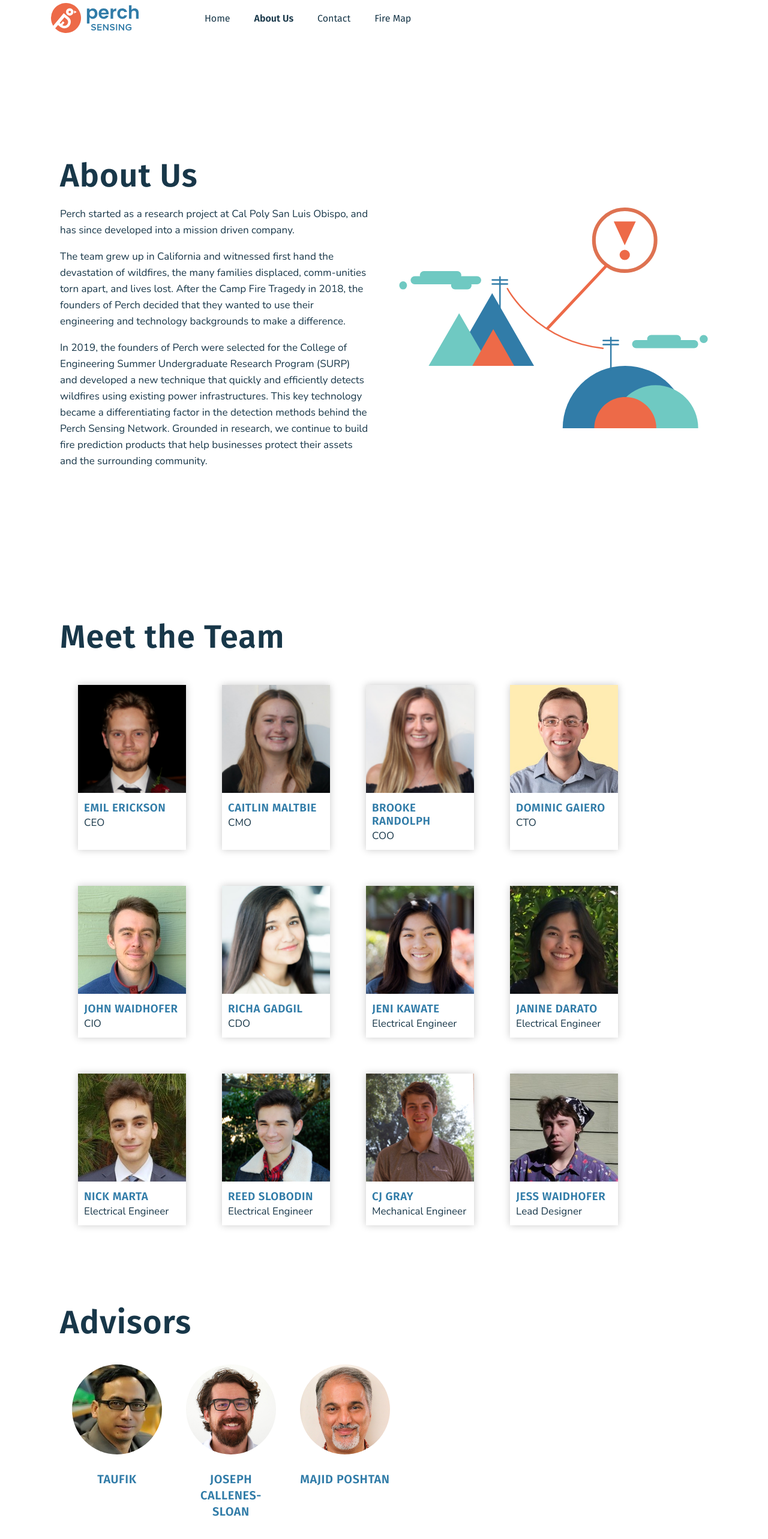
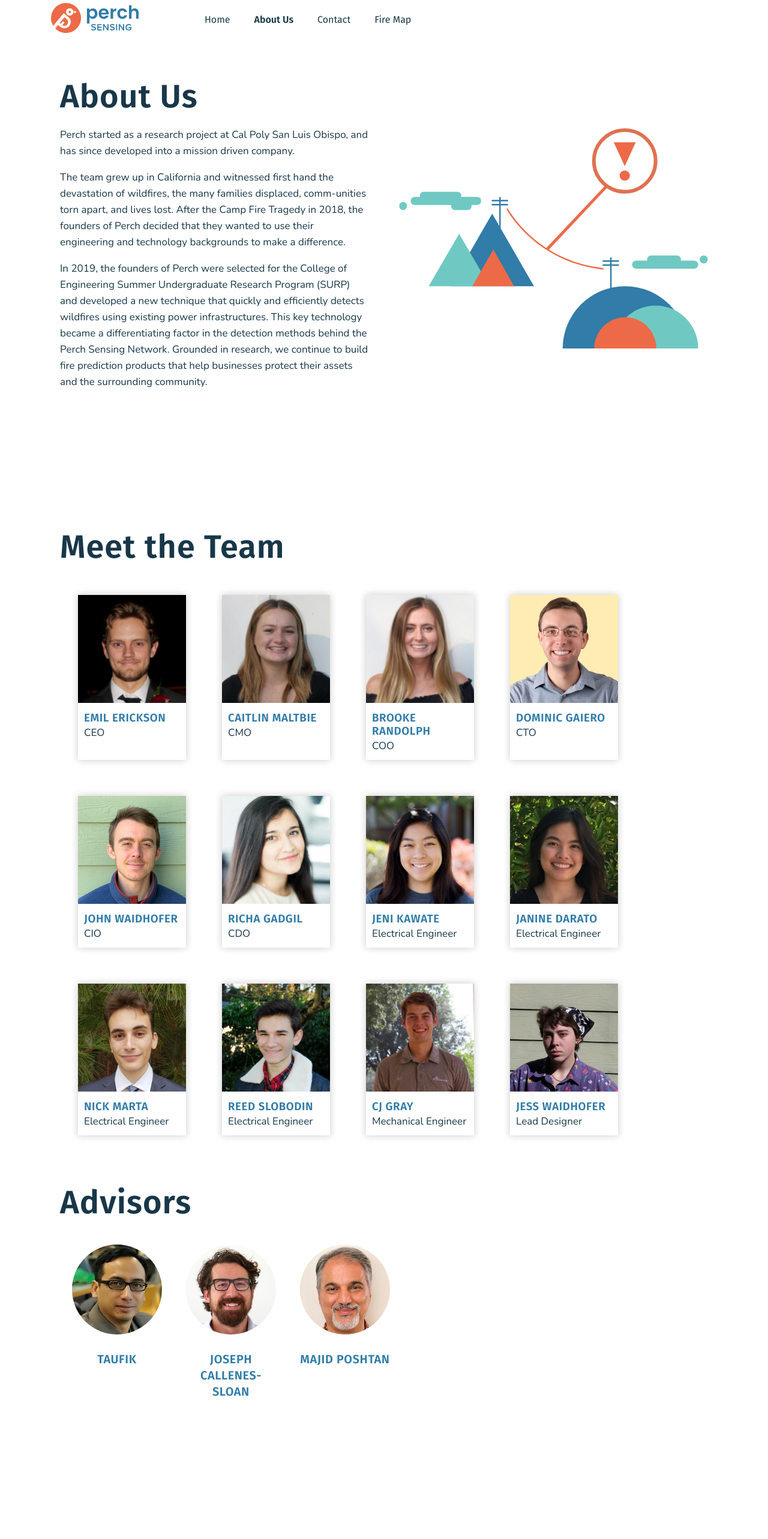
Before and after one commit to perch-sensing/website-v1, a React (Create React App) app: page /about-us in a window 1280 px wide. Shown: the part 20-2586 px from the top of the page at 60% size. Built offline with nearby package versions, Linux system fonts and the light colour scheme.

Commit message:
added more styles

```diff
--- a/src/components/Navigation/Navigation.jsx
+++ b/src/components/Navigation/Navigation.jsx
@@ -19,7 +19,9 @@ function LargeNav() {
   const { pathname } = useLocation();
   return (
     <nav className="Navigation">
-      <img className="logo" src={logo} alt="Perch Logo" />
+      <Link to="/">
+        <img className="logo" src={logo} alt="Perch Logo" />
+      </Link>
       <ul className="large-menu">
         {routes.map((path) => (
           <li key={path.title}>
@@ -61,7 +63,9 @@ function SmallNav() {
   }
   return (
     <nav className="Navigation">
-      <img className="logo" src={logoIcon} alt="Perch Logo" />
+      <Link to="/">
+        <img className="logo" src={logoIcon} alt="Perch Logo" />
+      </Link>
       <button className="menu-icon" onClick={toggleMenu}>
         <Menu />
       </button>
--- a/src/main.scss
+++ b/src/main.scss
@@ -17,16 +17,17 @@ main {
   background: white;
 }
 
-article {
-  margin-top: 150px;
-  @include theme.viewport(small) {
-    margin-top: 90px;
-  }
-}
 section {
   width: 100%;
   padding: 100px;
   min-height: 100vh;
+
+  &:nth-child(1) {
+    padding-top: 135px;
+    @include theme.viewport(small) {
+      padding-top: 90px;
+    }
+  }
 
   @media screen and (min-height: 1000px) {
     min-height: height 100vh;
@@ -40,6 +41,7 @@ section {
 
   @include theme.viewport(small) {
     padding: 20px;
+    padding-bottom: 70px;
   }
 }
 
--- a/src/pages/AboutUs/AboutUsPage.jsx
+++ b/src/pages/AboutUs/AboutUsPage.jsx
@@ -1,14 +1,12 @@
 import "./AboutUsPage.scss";
 import TeamStory from "./sections/TeamStory/TeamStory";
 import Team from "./sections/Team/Team";
-import Advisors from "./sections/Advisors/Advisors";
 import Partner from "../../components/Partner/Partner";
 export default function AboutUsPage() {
   return (
     <article className="AboutUs">
       <TeamStory />
       <Team />
-      <Advisors />
       <Partner />
     </article>
   );
--- a/src/pages/AboutUs/sections/Advisors/Advisors.jsx
+++ b/src/pages/AboutUs/sections/Advisors/Advisors.jsx
@@ -19,14 +19,14 @@ const advisors = [
 
 export default function Advisors() {
   return (
-    <section className="Advisors">
+    <div className="Advisors">
       <h2>Advisors</h2>
       <ul className="advisor-list">
         {advisors.map((advisor) => (
           <AdvisorProfile {...advisor} key={advisor.name} />
         ))}
       </ul>
-    </section>
+    </div>
   );
 }
 
--- a/src/pages/AboutUs/sections/Advisors/Advisors.scss
+++ b/src/pages/AboutUs/sections/Advisors/Advisors.scss
@@ -5,6 +5,7 @@
     min-height: initial;
     padding-top: 0;
     padding-bottom: 0;
+    margin-top: 50px;
 
     h2 {
       margin-bottom: 17px;
@@ -17,7 +18,7 @@
       margin: 0;
 
       @include theme.viewport(small) {
-        text-align:center;
+        text-align: center;
       }
     }
 
--- a/src/pages/AboutUs/sections/Team/Team.jsx
+++ b/src/pages/AboutUs/sections/Team/Team.jsx
@@ -1,4 +1,6 @@
 import "./Team.scss";
+
+import Advisors from "../Advisors/Advisors";
 
 import richaProfile from "../../../../assets/profiles/richa.png";
 import caitlinProfile from "../../../../assets/profiles/caitlin.png";
@@ -37,6 +39,7 @@ export default function Team() {
           <MemberCard {...profile} key={profile.name} />
         ))}
       </div>
+      <Advisors />
     </section>
   );
 }
--- a/src/pages/Lander/sections/HowItWorks/HowItWorks.scss
+++ b/src/pages/Lander/sections/HowItWorks/HowItWorks.scss
@@ -21,6 +21,10 @@
     h2 {
       text-align: center;
       margin-bottom: 55px;
+
+      @include theme.viewport(medium) {
+        margin-bottom: 30px;
+      }
     }
     .step-list {
       display: flex;
@@ -47,8 +51,8 @@
           margin-right: $img-margin + $tag-offset;
 
           @include theme.viewport(small) {
-            width: 100px;
-            height: 100px;
+            width: 125px;
+            height: 125px;
           }
         }
         p {
```
